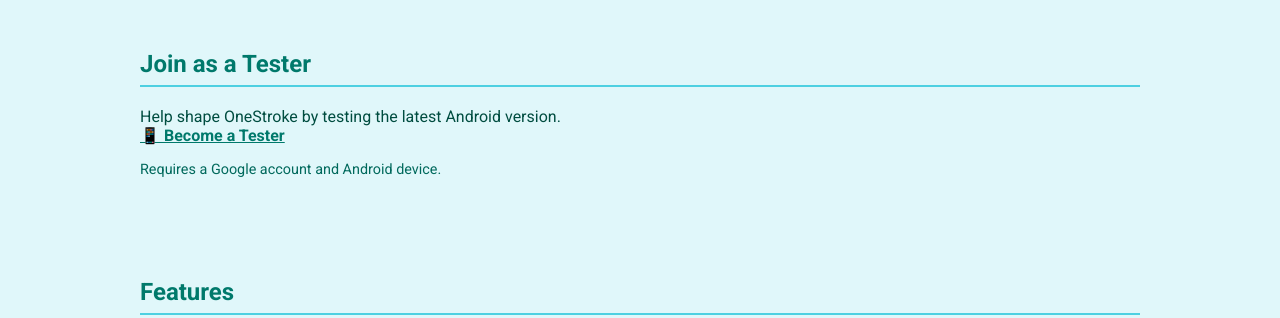
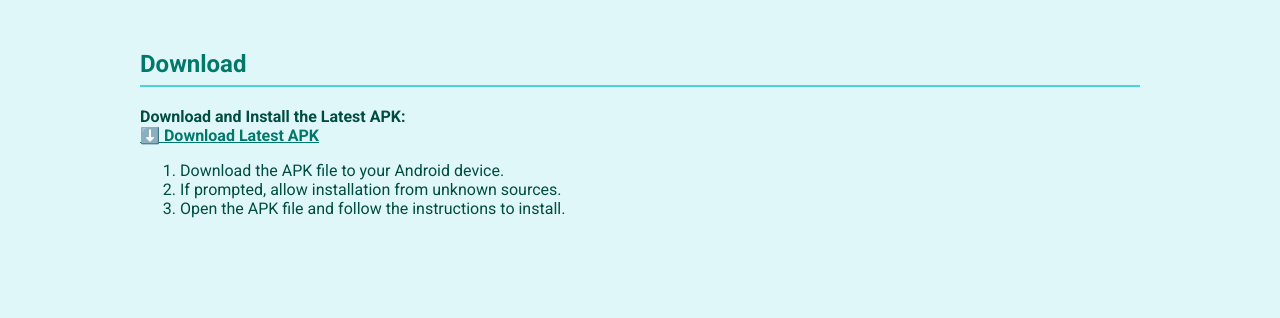
Before and after one commit to jp-96/test-apk-hello-rel, a plain HTML site: page index.html in a window 1280 px wide. Shown: the part 482-800 px from the top of the page. Drawn offline with Linux system fonts and the light colour scheme.

Commit message:
rel link

```diff
--- a/index.html
+++ b/index.html
@@ -150,12 +150,19 @@
 </header>
 
 <section>
-  <h2 id="downloadTitle">Join as a Tester</h2>
-  <p id="downloadText">
-    Help shape OneStroke by testing the latest Android version.<br>
-    <a href="https://appdistribution.firebase.dev/i/3163df5d52d9ca08" target="_blank" class="download-link">📱 Become a Tester</a>
-    <div class="note" id="downloadNote">Requires a Google account and Android device.</div>
-  </p>
+  <h2 id="downloadTitle">Download</h2>
+  <div id="downloadBox" style="margin-bottom:2em;">
+    <b id="downloadBoxTitle">Download and Install the Latest APK:</b><br>
+    <a href="https://github.com/jp-96/test-apk-hello-rel/releases/latest" target="_blank" class="download-link" id="downloadLink">⬇️ Download Latest APK</a>
+    <br>
+    <span id="apkHowto">
+      <ol>
+        <li>Download the APK file to your Android device.</li>
+        <li>If prompted, allow installation from unknown sources.</li>
+        <li>Open the APK file and follow the instructions to install.</li>
+      </ol>
+    </span>
+  </div>
 </section>
 
 <section>
@@ -195,6 +202,17 @@
   </div>
 </section>
 
+<section>
+  <h2 id="testerTitle">Join as a Tester</h2>
+  <div id="testerBox">
+    <p id="testerText">
+      Help shape OneStroke by testing the latest Android version.<br>
+      <a href="https://appdistribution.firebase.dev/i/3163df5d52d9ca08" target="_blank" class="download-link">📱 Become a Tester</a>
+      <div class="note" id="downloadNote">Requires a Google account and Android device.</div>
+    </p>
+  </div>
+</section>
+
 <footer>
   <p id="footerText">© 2025 OneStroke</p>
 </footer>
@@ -205,8 +223,16 @@
       subtitle: "Track Every Stroke. From Tokyo to the World.",
       featureTitle: "Features",
       reviewTitle: "User Reviews",
-      downloadTitle: "Join as a Tester",
-      downloadText: `Help shape OneStroke by testing the latest Android version.<br><a href="https://appdistribution.firebase.dev/i/3163df5d52d9ca08" target="_blank" class="download-link">📱 Become a Tester</a>`,
+      downloadTitle: "Download",
+      testerTitle: "Join as a Tester",
+      downloadBoxTitle: "Download and Install the Latest APK:",
+      downloadLink: "⬇️ Download Latest APK",
+      apkHowto: [
+        "Download the APK file to your Android device.",
+        "If prompted, allow installation from unknown sources.",
+        "Open the APK file and follow the instructions to install."
+      ],
+      testerText: `Help shape OneStroke by testing the latest Android version.<br><a href="https://appdistribution.firebase.dev/i/3163df5d52d9ca08" target="_blank" class="download-link">📱 Become a Tester</a>`,
       downloadNote: "Requires a Google account and Android device.",
       labels: ["Stroke Detection", "GPS Tracking", "Auto Timing", "BLE Heart Rate"],
       descs: [
@@ -226,8 +252,16 @@
       subtitle: "ひと漕ぎのすべてを記録する。東京発、世界へ",
       featureTitle: "主な機能",
       reviewTitle: "ユーザーレビュー",
-      downloadTitle: "テスター参加はこちら",
-      downloadText: `最新のOneStroke Android版を試して、開発にご協力ください。<br><a href="https://appdistribution.firebase.dev/i/3163df5d52d9ca08" target="_blank" class="download-link">📱 テスターとして参加する</a>`,
+      downloadTitle: "ダウンロード",
+      testerTitle: "テスター参加",
+      downloadBoxTitle: "最新APKのダウンロードとインストール方法:",
+      downloadLink: "⬇️ 最新APKをダウンロード",
+      apkHowto: [
+        "APKファイルをAndroid端末にダウンロードします。",
+        "警告が表示された場合は「提供元不明のアプリのインストール」を許可してください。",
+        "APKファイルを開き、画面の指示に従ってインストールします。"
+      ],
+      testerText: `最新のOneStroke Android版を試して、開発にご協力ください。<br><a href="https://appdistribution.firebase.dev/i/3163df5d52d9ca08" target="_blank" class="download-link">📱 テスターとして参加する</a>`,
       downloadNote: "GoogleアカウントとAndroid端末が必要です。",
       labels: ["ストローク検出", "GPSトラッキング", "自動タイム計測", "BLE心拍センサー"],
       descs: [
@@ -247,34 +281,32 @@
 
   let currentLang = navigator.language.startsWith("ja") ? "ja" : "en";
 
-  window.addEventListener("DOMContentLoaded", () => {
+  function updateLang() {
     const t = translations[currentLang];
     document.getElementById("subtitle").textContent = t.subtitle;
     document.getElementById("featureTitle").textContent = t.featureTitle;
     document.getElementById("reviewTitle").textContent = t.reviewTitle;
     document.getElementById("downloadTitle").textContent = t.downloadTitle;
-    document.getElementById("downloadText").innerHTML = t.downloadText;
-    document.getElementById("downloadNote").textContent = t.downloadNote;
-    document.querySelectorAll(".label").forEach((el, i) => el.textContent = t.labels[i]);
-    document.querySelectorAll(".desc").forEach((el, i) => el.textContent = t.descs[i]);
-    document.querySelectorAll(".reviewText").forEach((el, i) => el.textContent = t.reviews[i]);
-    document.getElementById("footerText").textContent = t.footer;
-  });
-
-  function toggleLang() {
-    currentLang = currentLang === "en" ? "ja" : "en";
-    const t = translations[currentLang];
-    document.getElementById("subtitle").textContent = t.subtitle;
-    document.getElementById("featureTitle").textContent = t.featureTitle;
-    document.getElementById("reviewTitle").textContent = t.reviewTitle;
-    document.getElementById("downloadTitle").textContent = t.downloadTitle;
-    document.getElementById("downloadText").innerHTML = t.downloadText;
+    document.getElementById("testerTitle").textContent = t.testerTitle;
+    document.getElementById("downloadBoxTitle").textContent = t.downloadBoxTitle;
+    document.getElementById("downloadLink").textContent = t.downloadLink;
+    // Update apkHowto list
+    const apkHowto = document.getElementById("apkHowto");
+    apkHowto.innerHTML = `<ol>${t.apkHowto.map(item => `<li>${item}</li>`).join("")}</ol>`;
+    document.getElementById("testerText").innerHTML = t.testerText;
     document.getElementById("downloadNote").textContent = t.downloadNote;
     document.querySelectorAll(".label").forEach((el, i) => el.textContent = t.labels[i]);
     document.querySelectorAll(".desc").forEach((el, i) => el.textContent = t.descs[i]);
     document.querySelectorAll(".reviewText").forEach((el, i) => el.textContent = t.reviews[i]);
     document.getElementById("footerText").textContent = t.footer;
   }
+
+  window.addEventListener("DOMContentLoaded", updateLang);
+
+  function toggleLang() {
+    currentLang = currentLang === "en" ? "ja" : "en";
+    updateLang();
+  }
 </script>
 
 </body>
```
